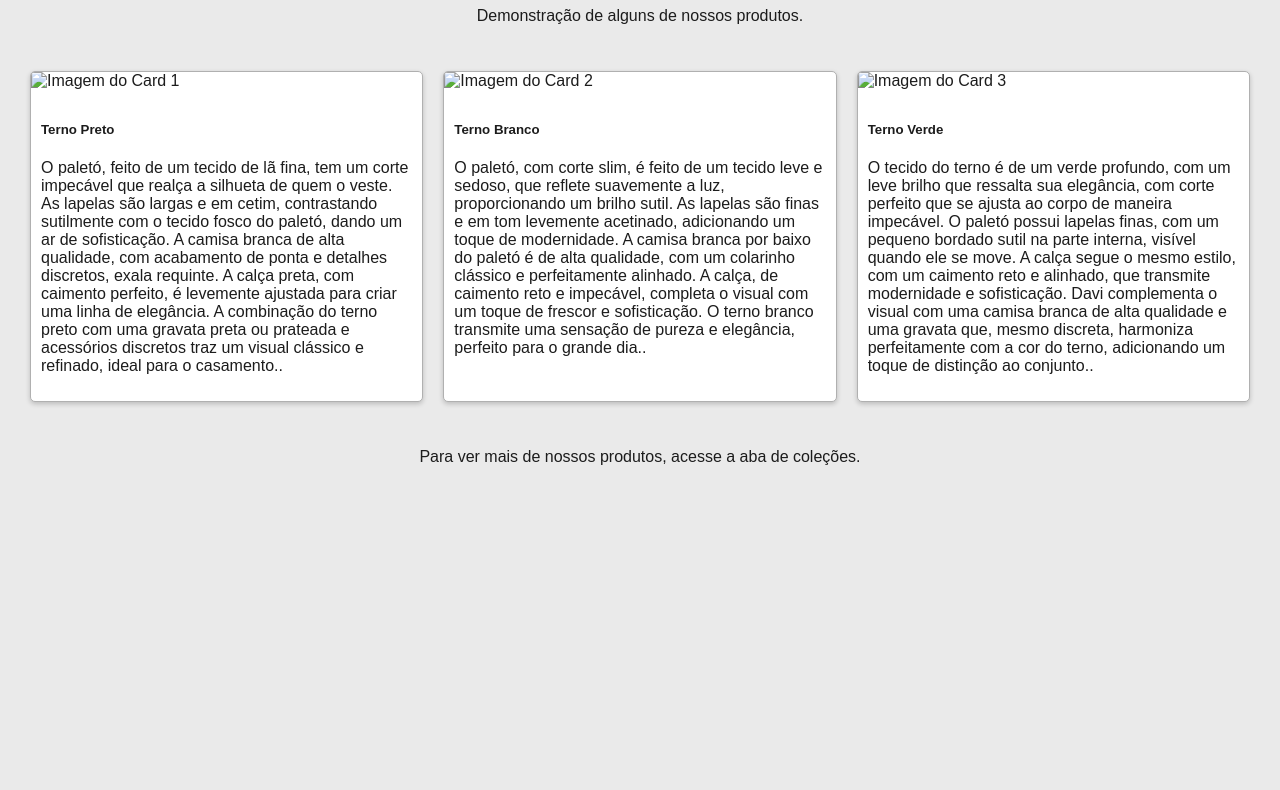
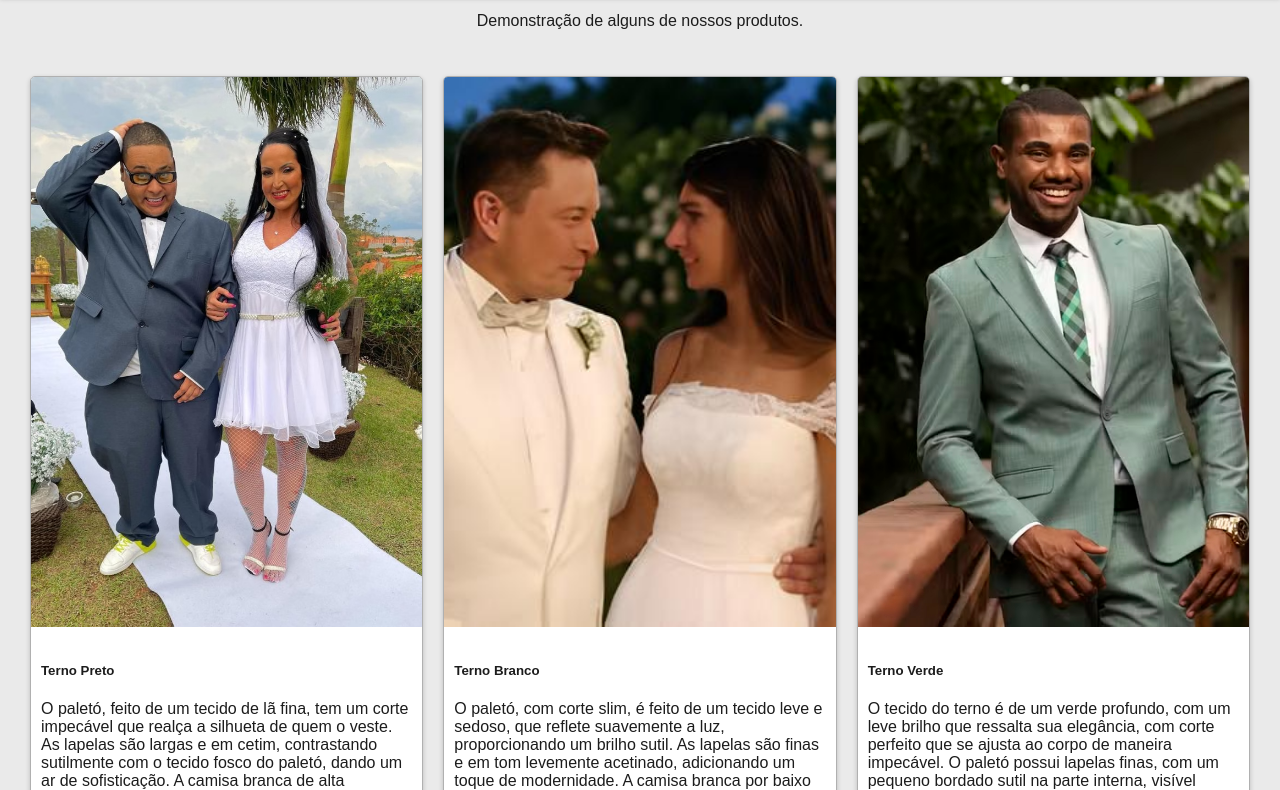
Before and after one commit to Carlos100862/trabalhomobile, a plain HTML site: page index.html in a window 1280 px wide. Shown: the part 64-854 px from the top of the page. Before the commit the page ends 800 px from the top, so only its background shows below. Drawn offline with Linux system fonts and the light colour scheme; a web font is replaced by a local one.

Commit message:
Update index.html

```diff
--- a/index.html
+++ b/index.html
@@ -10,7 +10,7 @@
 
     <div class="navbar">
         <div>
-            <img src="imp.png" alt="Logo">
+            <img src="img/imp.png" alt="Logo">
             <span>ＩＭＰＥＲＩＵＭ</span>
         </div>
         <div>
@@ -24,21 +24,21 @@
     </div>
     <div class="container">
         <div class="card">
-            <img src="casamento.png" alt="Imagem do Card 1" class="card-img">
+            <img src="img/casamento.png" alt="Imagem do Card 1" class="card-img">
             <div class="card-body">
                 <h5 class="card-title">Terno Preto</h5>
                 <p class="card-text">O paletó, feito de um tecido de lã fina, tem um corte impecável que realça a silhueta de quem o veste. As lapelas são largas e em cetim, contrastando sutilmente com o tecido fosco do paletó, dando um ar de sofisticação. A camisa branca de alta qualidade, com acabamento de ponta e detalhes discretos, exala requinte. A calça preta, com caimento perfeito, é levemente ajustada para criar uma linha de elegância. A combinação do terno preto com uma gravata preta ou prateada e acessórios discretos traz um visual clássico e refinado, ideal para o casamento..</p>
             </div>
         </div>
         <div class="card">
-            <img src="elonmusk.jpg" alt="Imagem do Card 2" class="card-img">
+            <img src="img/elonmusk.jpg" alt="Imagem do Card 2" class="card-img">
             <div class="card-body">
                 <h5 class="card-title">Terno Branco</h5>
                 <p class="card-text">O paletó, com corte slim, é feito de um tecido leve e sedoso, que reflete suavemente a luz, proporcionando um brilho sutil. As lapelas são finas e em tom levemente acetinado, adicionando um toque de modernidade. A camisa branca por baixo do paletó é de alta qualidade, com um colarinho clássico e perfeitamente alinhado. A calça, de caimento reto e impecável, completa o visual com um toque de frescor e sofisticação. O terno branco transmite uma sensação de pureza e elegância, perfeito para o grande dia..</p>
             </div>
         </div>
         <div class="card">
-            <img src="calabreso.jpg" alt="Imagem do Card 3" class="card-img">
+            <img src="img/calabreso.jpg" alt="Imagem do Card 3" class="card-img">
             <div class="card-body">
                 <h5 class="card-title">Terno Verde</h5>
                 <p class="card-text">O tecido do terno é de um verde profundo, com um leve brilho que ressalta sua elegância, com corte perfeito que se ajusta ao corpo de maneira impecável. O paletó possui lapelas finas, com um pequeno bordado sutil na parte interna, visível quando ele se move. A calça segue o mesmo estilo, com um caimento reto e alinhado, que transmite modernidade e sofisticação. Davi complementa o visual com uma camisa branca de alta qualidade e uma gravata que, mesmo discreta, harmoniza perfeitamente com a cor do terno, adicionando um toque de distinção ao conjunto..</p>
```
